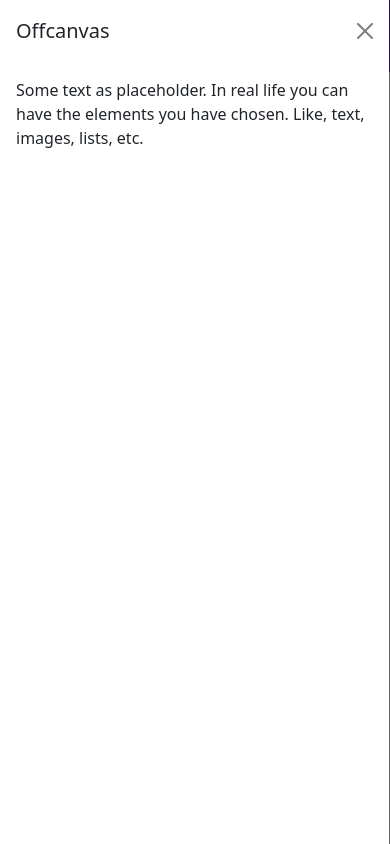
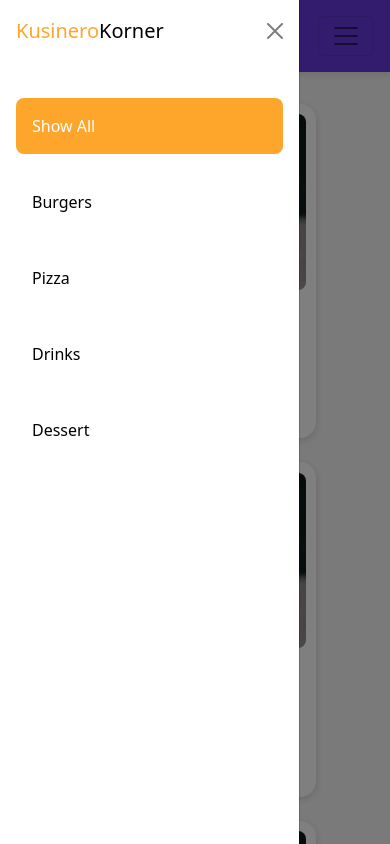
Before and after one commit to jklagrosa/Point-of-Sale-System, a React (Create React App) app: page / in a window 390 px wide. Both pictures are taken after a click on the button 346 px from the left and 36 px from the top of the page. Shown: the top 844 px of the page. Built offline with nearby package versions, Linux system fonts and the light colour scheme.

Commit message:
Added links and media queries to offcanvas

```diff
--- a/src/components/Navigation.tsx
+++ b/src/components/Navigation.tsx
@@ -84,13 +84,63 @@ function Navigation() {
       </Navbar>
 
       {/* OFFCANVAS */}
-      <Offcanvas show={show} onHide={handleClose}>
+      <Offcanvas show={show} onHide={handleClose} id={styles._offcanvas_main_}>
         <Offcanvas.Header closeButton>
-          <Offcanvas.Title>Offcanvas</Offcanvas.Title>
+          <Offcanvas.Title id={styles._offcanvas_title_}>
+            Kusinero<span>Korner</span>
+          </Offcanvas.Title>
         </Offcanvas.Header>
         <Offcanvas.Body>
-          Some text as placeholder. In real life you can have the elements you
-          have chosen. Like, text, images, lists, etc.
+          <Nav.Link
+            style={
+              location.pathname === "/"
+                ? { background: "#FDA62B", color: "white" }
+                : { background: "" }
+            }
+            onClick={() => navigate("/", { replace: true })}
+          >
+            Show All
+          </Nav.Link>
+          <Nav.Link
+            style={
+              location.pathname === "/burgers"
+                ? { background: " #FDA62B", color: "white" }
+                : { background: "" }
+            }
+            onClick={() => navigate("/burgers", { replace: true })}
+          >
+            Burgers
+          </Nav.Link>
+          <Nav.Link
+            style={
+              location.pathname === "/pizza"
+                ? { background: " #FDA62B", color: "white" }
+                : { background: "" }
+            }
+            onClick={() => navigate("/pizza", { replace: true })}
+          >
+            Pizza
+          </Nav.Link>
+          <Nav.Link
+            style={
+              location.pathname === "/drinks"
+                ? { background: " #FDA62B", color: "white" }
+                : { background: "" }
+            }
+            onClick={() => navigate("/drinks", { replace: true })}
+          >
+            Drinks
+          </Nav.Link>
+          <Nav.Link
+            style={
+              location.pathname === "/dessert"
+                ? { background: " #FDA62B", color: "white" }
+                : { background: "" }
+            }
+            onClick={() => navigate("/dessert", { replace: true })}
+          >
+            Dessert
+          </Nav.Link>
         </Offcanvas.Body>
       </Offcanvas>
       {/* END */}
--- a/src/styles/scss/Navigation.module.scss
+++ b/src/styles/scss/Navigation.module.scss
@@ -1,4 +1,31 @@
 @import "../scss/utils.scss";
+
+#_offcanvas_main_{
+
+    #_offcanvas_title_{
+        font-size: 1.25rem;
+        color: $ORANGE;
+        span{
+            color: black
+        }
+    }
+
+    a{
+        margin-top: 1.25rem;
+        padding: 1rem;
+        font-size: 1rem;
+        border-radius: 8px;
+        color: black;
+    }
+
+        @media only screen and (max-width: 425px) {
+            width: 300px;
+        }
+
+                 @media only screen and (max-width: 375px) {
+                     width: 250px;
+                 }
+}
 
 #_navbar_component_{
     width: 100vw;
```
